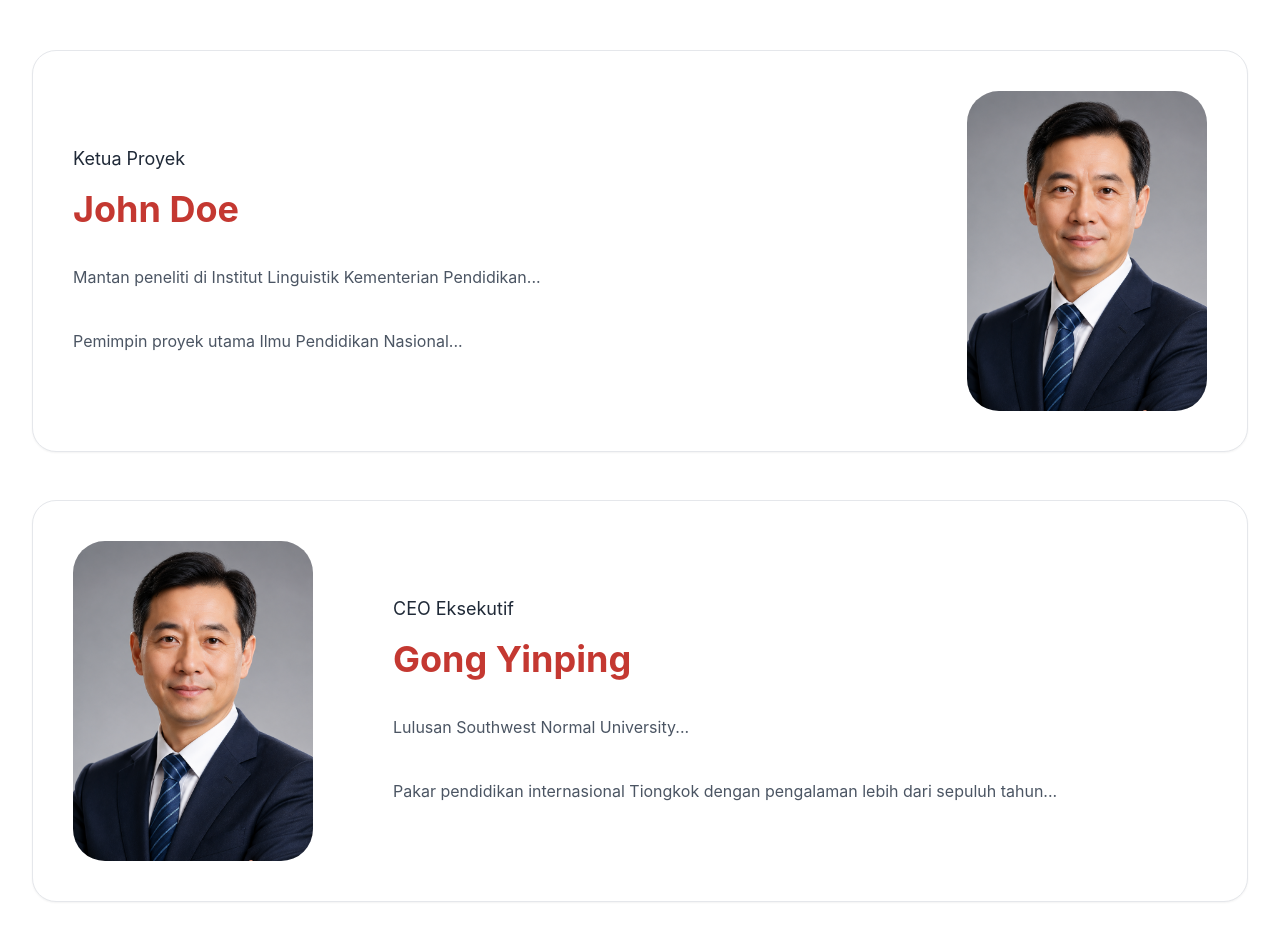
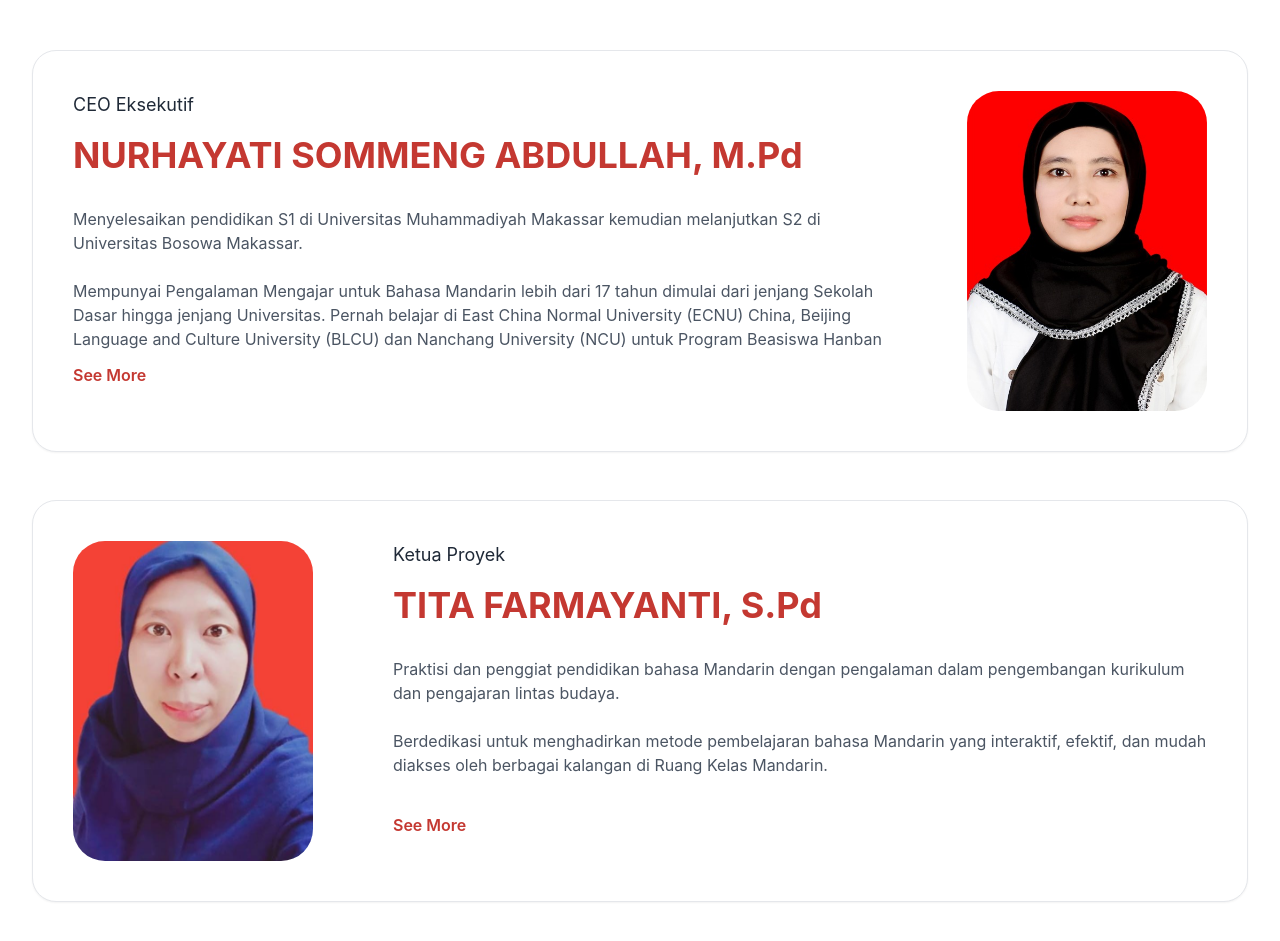
Before and after one commit to DwkLoki/ruang-kelas-mandarin, a Nuxt app: page / in a window 1280 px wide. Shown: the part 2280-3221 px from the top of the page. Built offline with nearby package versions, Linux system fonts and the light colour scheme.

Commit message:
feat: update content and structure for LeaderProfileCard

```diff
--- a/app/components/card/LeaderProfileCard.vue
+++ b/app/components/card/LeaderProfileCard.vue
@@ -1,4 +1,6 @@
 <script setup lang="ts">
+import { nextTick, onBeforeUnmount, onMounted, ref, watch } from "vue";
+
 interface LeaderProfileProps {
   role: string;
   name: string;
@@ -10,6 +12,45 @@ interface LeaderProfileProps {
 const props = withDefaults(defineProps<LeaderProfileProps>(), {
   imagePosition: "right",
 });
+
+const isExpanded = ref(false);
+const isOverflowing = ref(false);
+
+const descriptionRef = ref<HTMLElement | null>(null);
+
+const checkOverflow = async () => {
+  await nextTick();
+
+  const element = descriptionRef.value;
+
+  if (!element) return;
+
+  isOverflowing.value = element.scrollHeight > element.clientHeight;
+};
+
+const toggleDescription = async () => {
+  isExpanded.value = !isExpanded.value;
+
+  await nextTick();
+};
+
+onMounted(() => {
+  checkOverflow();
+
+  window.addEventListener("resize", checkOverflow);
+});
+
+watch(
+  () => props.description,
+  () => {
+    isExpanded.value = false;
+    checkOverflow();
+  },
+);
+
+onBeforeUnmount(() => {
+  window.removeEventListener("resize", checkOverflow);
+});
 </script>
 
 <template>
@@ -18,15 +59,21 @@ const props = withDefaults(defineProps<LeaderProfileProps>(), {
   >
     <div
       :class="[
-        'grid items-center gap-8 lg:gap-10',
+        'grid items-start gap-8 lg:gap-10',
         props.imagePosition === 'right'
           ? 'lg:grid-cols-[1fr_280px]'
           : 'lg:grid-cols-[280px_1fr]',
       ]"
     >
-      <!-- IMAGE LEFT -->
-      <template v-if="props.imagePosition === 'left'">
-        <div class="flex justify-center lg:justify-start">
+      <!-- IMAGE -->
+      <div
+        :class="[
+          'flex justify-center',
+          props.imagePosition === 'left'
+            ? 'lg:justify-start lg:order-1'
+            : 'lg:justify-end lg:order-2',
+        ]"
+      >
         <NuxtImg
           :src="props.image"
           :alt="props.name"
@@ -36,57 +83,39 @@ const props = withDefaults(defineProps<LeaderProfileProps>(), {
         />
       </div>
 
-        <div>
+      <!-- CONTENT -->
+      <div
+        :class="[props.imagePosition === 'left' ? 'lg:order-2' : 'lg:order-1']"
+      >
         <p class="text-lg text-heading">
           {{ props.role }}
         </p>
 
-          <h3 class="mt-4 text-4xl font-bold text-brand">
+        <h3 class="mt-4 text-xl font-bold text-brand md:text-3xl lg:text-4xl">
           {{ props.name }}
         </h3>
 
-          <p class="mt-8 whitespace-pre-line leading-8 text-body">
+        <div class="mt-8">
+          <p
+            ref="descriptionRef"
+            :class="[
+              'whitespace-pre-line leading-6 text-body transition-[max-height] duration-300',
+              !isExpanded && 'max-h-36 overflow-hidden',
+            ]"
+          >
             {{ props.description }}
           </p>
+
+          <button
+            v-if="isOverflowing"
+            type="button"
+            class="mt-3 font-semibold text-brand transition-colors hover:text-brand-orange"
+            @click="toggleDescription"
+          >
+            {{ isExpanded ? "See Less" : "See More" }}
+          </button>
         </div>
-      </template>
-
-      <!-- IMAGE RIGHT -->
-      <template v-else>
-        <div class="flex justify-center lg:justify-start lg:hidden">
-          <NuxtImg
-            :src="props.image"
-            :alt="props.name"
-            width="280"
-            height="360"
-            class="h-72 w-56 rounded-[2rem] object-cover sm:h-[320px] sm:w-[240px]"
-          />
       </div>
-
-        <div>
-          <p class="text-lg text-heading">
-            {{ props.role }}
-          </p>
-
-          <h3 class="mt-4 text-4xl font-bold text-brand">
-            {{ props.name }}
-          </h3>
-
-          <p class="mt-8 whitespace-pre-line leading-8 text-body">
-            {{ props.description }}
-          </p>
-        </div>
-
-        <div class="hidden lg:flex justify-center lg:justify-end">
-          <NuxtImg
-            :src="props.image"
-            :alt="props.name"
-            width="280"
-            height="360"
-            class="h-72 w-56 rounded-[2rem] object-cover sm:h-[320px] sm:w-[240px]"
-          />
-        </div>
-      </template>
     </div>
   </article>
 </template>
--- a/app/components/sections/LeadershipSection.vue
+++ b/app/components/sections/LeadershipSection.vue
@@ -11,14 +11,14 @@ interface Leader {
 const leaders: Leader[] = [
   {
     key: "leadership.leaders.0",
-    name: "John Doe",
-    image: "/images/first-leader.png",
+    name: "NURHAYATI SOMMENG ABDULLAH, M.Pd",
+    image: "/images/ceo.jpeg",
     imagePosition: "right",
   },
   {
     key: "leadership.leaders.1",
-    name: "Gong Yinping",
-    image: "/images/first-leader.png",
+    name: "TITA FARMAYANTI, S.Pd",
+    image: "/images/team-lead.jpeg",
     imagePosition: "left",
   },
 ];
--- a/i18n/locales/id.json
+++ b/i18n/locales/id.json
@@ -53,12 +53,12 @@
     "highlight": "Ruang Kelas Mandarin",
     "leaders": [
       {
-        "role": "Ketua Proyek",
-        "description": "Mantan peneliti di Institut Linguistik Kementerian Pendidikan...\n\nPemimpin proyek utama Ilmu Pendidikan Nasional..."
+        "role": "CEO Eksekutif",
+        "description": "Menyelesaikan pendidikan S1 di Universitas Muhammadiyah Makassar kemudian melanjutkan S2 di Universitas Bosowa Makassar. \n\n Mempunyai Pengalaman Mengajar untuk Bahasa Mandarin lebih dari 17 tahun dimulai dari jenjang Sekolah Dasar hingga jenjang Universitas. Pernah belajar di East China Normal University (ECNU) China, Beijing Language and Culture University (BLCU) dan Nanchang University (NCU) untuk Program Beasiswa Hanban China."
       },
       {
-        "role": "CEO Eksekutif",
-        "description": "Lulusan Southwest Normal University...\n\nPakar pendidikan internasional Tiongkok dengan pengalaman lebih dari sepuluh tahun..."
+        "role": "Ketua Proyek",
+        "description": "Praktisi dan penggiat pendidikan bahasa Mandarin dengan pengalaman dalam pengembangan kurikulum dan pengajaran lintas budaya. \n\n Berdedikasi untuk menghadirkan metode pembelajaran bahasa Mandarin yang interaktif, efektif, dan mudah diakses oleh berbagai kalangan di Ruang Kelas Mandarin. \n\n Penggerak utama Ruang Kelas Mandarin yang berfokus pada inovasi metode belajar bahasa Mandarin yang modern dan menyenangkan. \n\n Berkomitmen penuh dalam membangun ekosistem pembelajaran yang interaktif dan berkualitas bagi seluruh siswa. \n\n Memimpin pengembangan program utama Ruang Kelas Mandarin untuk mencetak generasi yang kompeten dan fasih berbahasa Mandarin di kancah global."
       }
     ]
   },
```
Also changed, not shown: i18n/locales/en.json (+4 -4 lines), i18n/locales/zh.json (+4 -4 lines), public/images/ceo.jpeg (added), public/images/team-lead.jpeg (added). Lines whose indentation alone changed are shown as unchanged.
